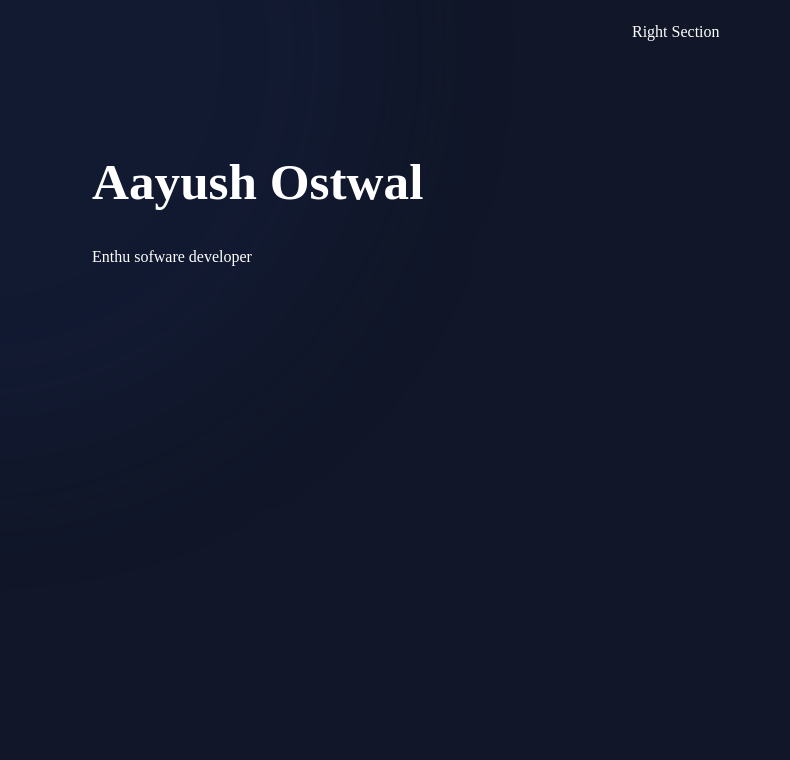
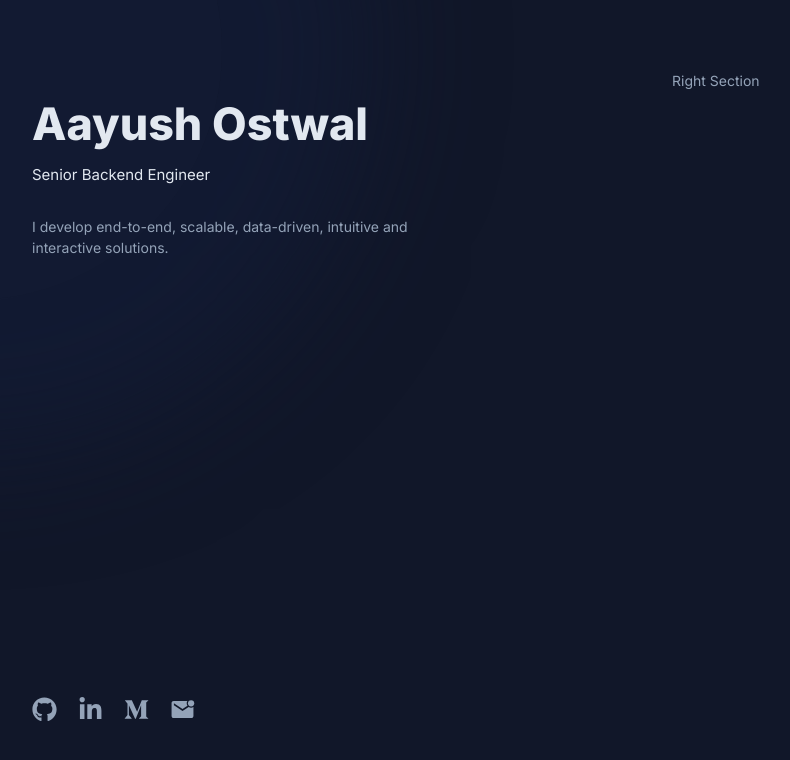
Before and after one commit to aayushostwal/aayushostwal.github.io, a React (Vite) app: page / in a window 1280 px wide. Shown: the top 760 px of the page, without its empty margins (38-828 px from the left). Built offline with nearby package versions, Linux system fonts and the light colour scheme.

Commit message:
Worked on left section of website

```diff
--- a/index.html
+++ b/index.html
@@ -3,12 +3,14 @@
   <head>
     <meta charset="UTF-8" />
     <link rel="icon" type="image/svg+xml" href="/vite.svg" />
+    <link href='https://fonts.googleapis.com/css?family=Inter' rel='stylesheet'>
+    <link href="https://fonts.googleapis.com/css2?family=Inter:wght@800&display=swap" rel="stylesheet">
     <title>Aayush Ostwal</title>
     <style>
       body {
         background-color: rgb(17, 23, 41);
-        color: white;
-        font-family: 'JetBrains Mono';
+        color: #94A3B8;
+        font-family: 'Inter';
         padding-left: 10px;
       }
 
--- a/package.json
+++ b/package.json
@@ -17,7 +17,8 @@
     "@mantine/styles": "^6.0.22",
     "chroma-js": "^3.1.2",
     "react": "^18.3.1",
-    "react-dom": "^18.3.1"
+    "react-dom": "^18.3.1",
+    "react-icons": "^5.4.0"
   },
   "devDependencies": {
     "@eslint/js": "^9.15.0",
--- a/src/App.tsx
+++ b/src/App.tsx
@@ -10,6 +10,7 @@ export default function App() {
           style={{
             width: "100vw",
             height: "100vh",
+            fontSize: 14,
           }}
         >
           <AppLayout />
--- a/src/components/Bio.tsx
+++ b/src/components/Bio.tsx
@@ -1,10 +1,104 @@
-function MyBio() {
+import { Anchor, Box, Text, Title } from "@mantine/core";
+import { IconType } from "react-icons";
+import { FaGithub, FaLinkedinIn, FaMediumM } from "react-icons/fa";
+import { IoMdMailUnread } from "react-icons/io";
+import constants from "../constants";
+interface IconLinkProps {
+  Icon: IconType; // Icon component from react-icons
+  link: string; // URL for the anchor link
+}
+
+const IconLink: React.FC<IconLinkProps> = ({ Icon, link }) => {
+  return (
+    <Anchor
+      href={link}
+      target="_blank"
+      style={{
+        color: constants.Colors.TEXT, // Replace with your constant color or style
+      }}
+    >
+      <Box style={{ overflow: "auto" }}>
+        <Icon size={25} />
+      </Box>
+    </Anchor>
+  );
+};
+function BioSection() {
   return (
     <>
-      <h1>Aayush Ostwal</h1>
-      <span> Enthu sofware developer</span>
+      <Box
+        style={{
+          display: "flex",
+          flexDirection: "column",
+          justifyContent: "space-between",
+          height: "90%",
+        }}
+      >
+        <Title
+          order={1}
+          size="h1"
+          style={{
+            fontWeight: 900,
+            color: "#E2E8F0",
+          }}
+        >
+          Aayush Ostwal
+        </Title>
+
+        <Text
+          style={{
+            marginTop: -15,
+            fontWeight: 500,
+            fontSize: 15,
+            color: "#E2E8F0",
+          }}
+        >
+          Senior Backend Engineer
+        </Text>
+
+        <Text>
+          I develop end-to-end, scalable, data-driven, intuitive and interactive
+          solutions.
+        </Text>
+
+        <div style={{ marginTop: "auto" }}>
+          <Box
+            style={{
+              display: "grid",
+              gridTemplateColumns: "1fr 1fr 1fr 1fr 1fr",
+              width: "60%",
+              overflow: "hidden",
+            }}
+          >
+            <Box style={{ overflow: "auto" }}>
+              <IconLink
+                Icon={FaGithub}
+                link="https://github.com/aayushostwal"
+              />
+            </Box>
+            <Box style={{ overflow: "auto" }}>
+              <IconLink
+                Icon={FaLinkedinIn}
+                link="https://www.linkedin.com/in/aayush-ostwal/"
+              />
+            </Box>
+            <Box style={{ overflow: "auto" }}>
+              <IconLink
+                Icon={FaMediumM}
+                link="https://medium.com/@aayushostwal"
+              />
+            </Box>
+            <Box style={{ overflow: "auto" }}>
+              <IconLink
+                Icon={IoMdMailUnread}
+                link="mailto:aayushostwal99@gamil.com"
+              />
+            </Box>
+          </Box>
+        </div>
+      </Box>
     </>
   );
 }
 
-export default MyBio;
+export default BioSection;
--- a/src/components/Layout.tsx
+++ b/src/components/Layout.tsx
@@ -1,12 +1,16 @@
 import { Box } from "@mantine/core";
-import MyBio from "./Bio";
+import BioSection from "./Bio";
+
+import { useMediaQuery } from "@mantine/hooks";
 
 export default function AppLayout() {
+  const isMobile = useMediaQuery("(max-width: 768px)");
+
   return (
     <Box
       style={{
         display: "grid",
-        gridTemplateColumns: "1fr 1fr",
+        gridTemplateColumns: isMobile ? "1fr" : "1fr 1fr",
         width: "100vw",
         height: "100vh",
         margin: 0,
@@ -16,19 +20,22 @@ export default function AppLayout() {
     >
       <Box
         style={{
-          padding: "120px",
+          paddingLeft: 60,
+          paddingTop: 70,
+          overflow: "auto",
+          width: "60%",
+        }}
+      >
+        <BioSection />
+      </Box>
+      <Box
+        style={{
+          paddingLeft: 60,
+          paddingTop: 70,
           overflow: "auto",
         }}
       >
-        <MyBio />
-      </Box>
-      <Box
-        style={{
-          padding: "20px",
-          overflow: "auto",
-        }}
-      >
-        <div>Right Section </div>
+        Right Section
       </Box>
     </Box>
   );
--- a/src/constants.tsx
+++ b/src/constants.tsx
@@ -1,5 +1,5 @@
 const Colors = {
-  TEXT: "white",
+  TEXT: "#94A3B8",
   BACKGROUND: "rgb(17, 23, 41)",
   SHADOW: "rgb(20, 30, 60, 0.5)",
 };
```
Also changed, not shown: 1 other file (tests, documents, lock files or other folders).
